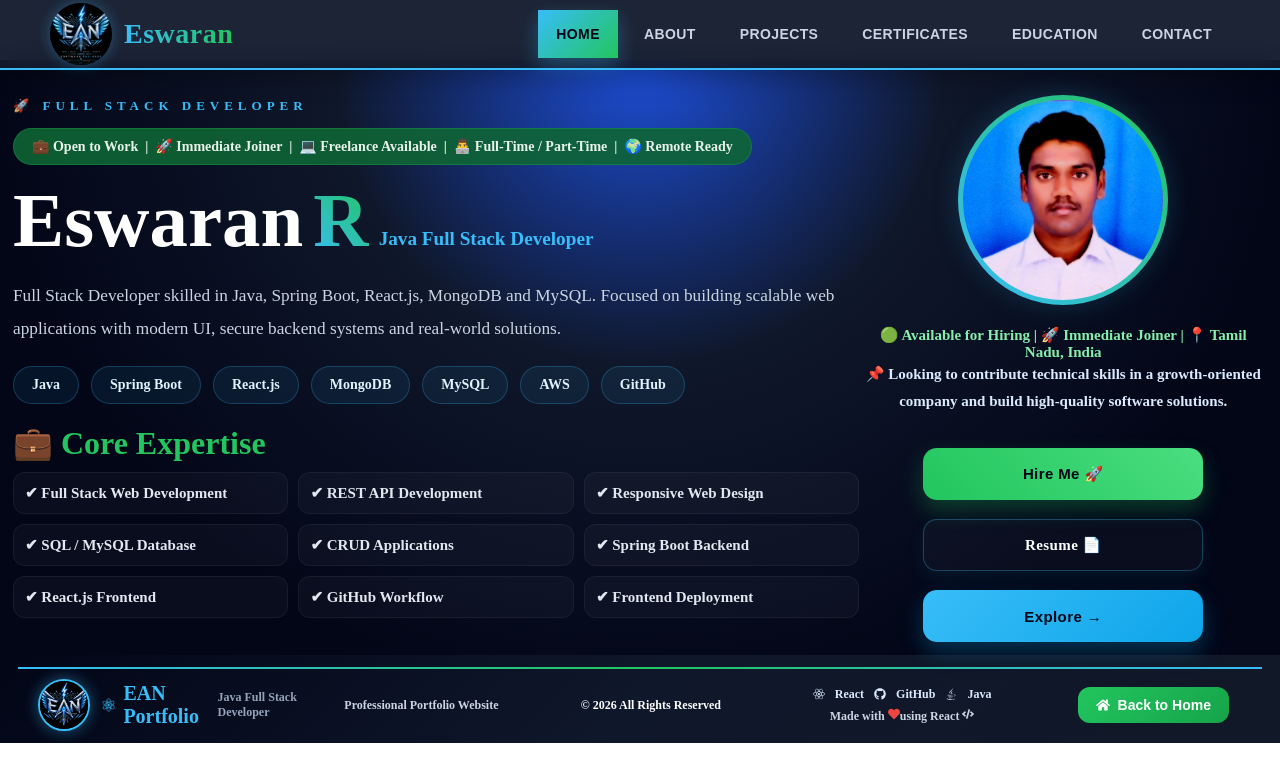
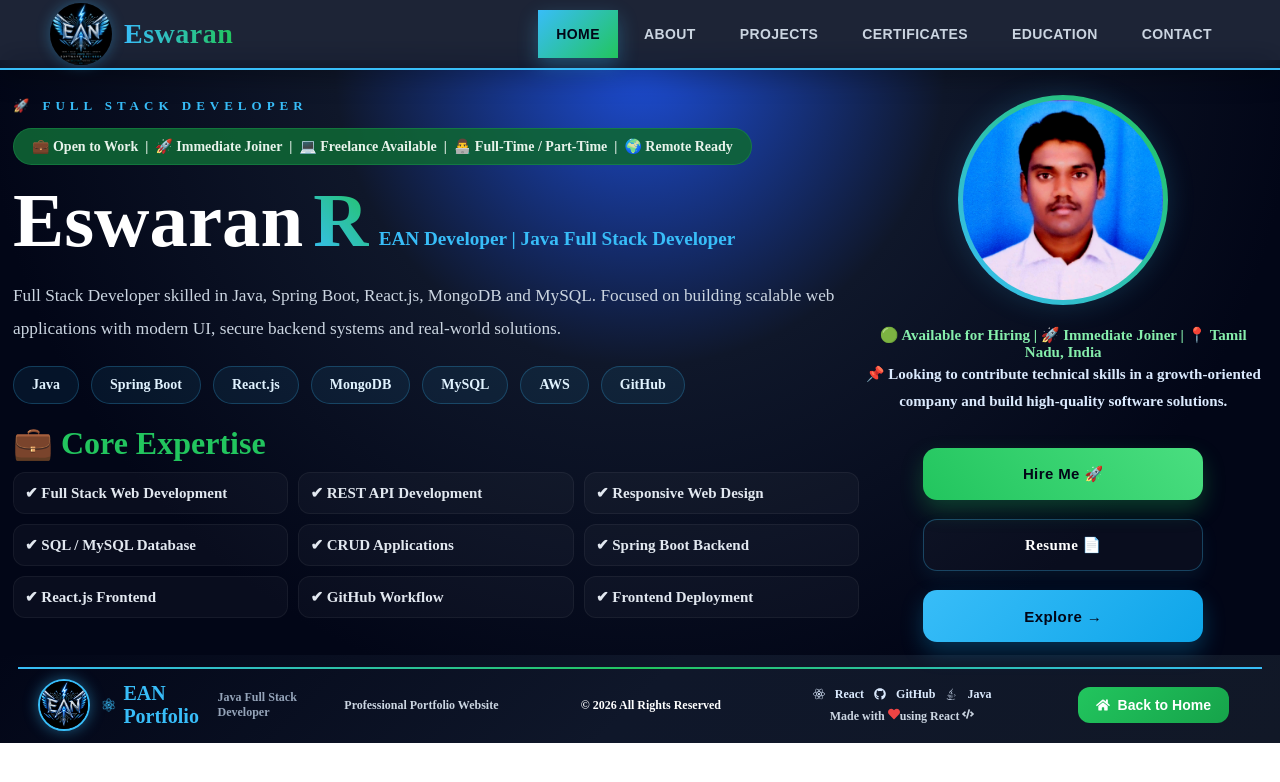
Before and after one commit to Eswaran0908/eswaran-professional-portfolio, a React (Vite) app: page / in a window 1280 px wide. Shown: the top 782 px of the page. Built offline with nearby package versions, Linux system fonts and the light colour scheme.

Commit message:
Updated Home.jsx-Main title

```diff
--- a/src/components/Home.jsx
+++ b/src/components/Home.jsx
@@ -27,7 +27,7 @@ const Home = ({ next, setPage }) => {
 
             <h1 className="main-title">
               Eswaran <span>R</span>
-              <small>Java Full Stack Developer</small>
+              <small>EAN Developer | Java Full Stack Developer</small>
             </h1>
 
             <p className="summary">
```
